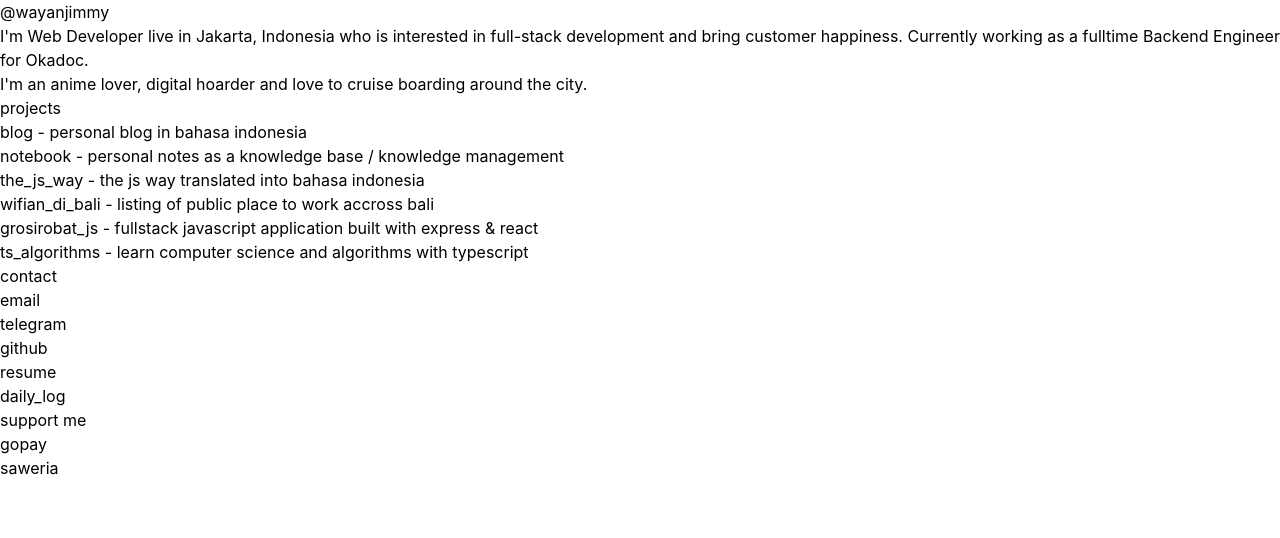
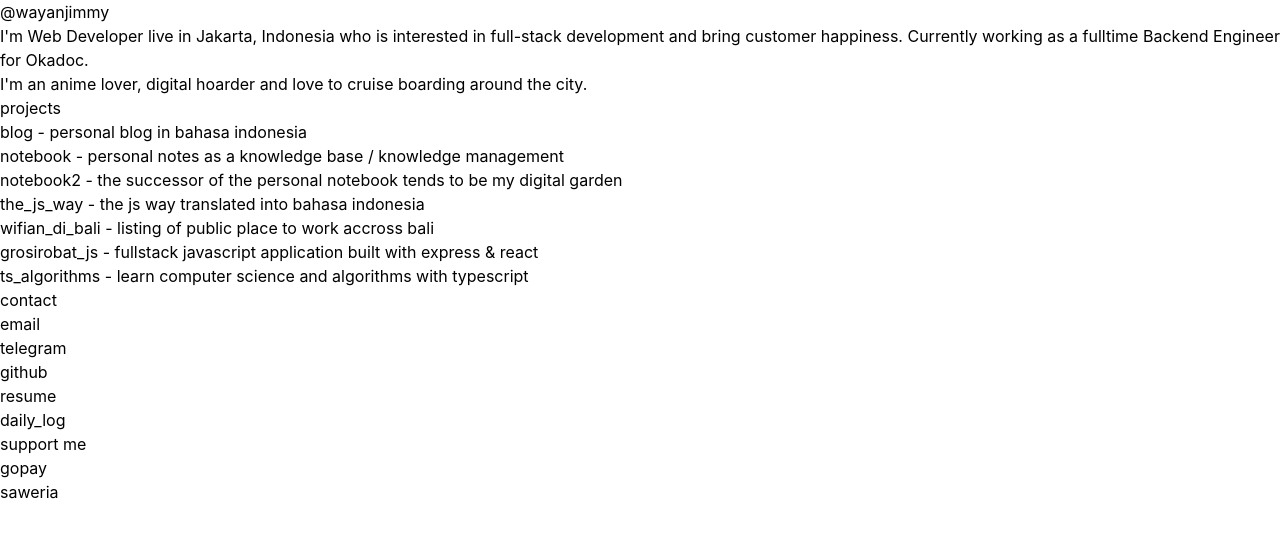
Before and after one commit to wayanjimmy/homepage, an Eleventy site: page src/index.njk in a window 1280 px wide. Built offline with nearby package versions, Linux system fonts and the light colour scheme; Eleventy itself is replaced by a stand-in of ours; files that its build step writes are made by us from their sources.

Commit message:
Update index.njk

```diff
--- a/src/index.njk
+++ b/src/index.njk
@@ -21,6 +21,9 @@ description:  I'm an anime lover, digital hoarder and love to cruise boarding ar
       </li>
       <li>
         <a class="text-black no-underline hover:underline cursor-pointer" target="_blank" href="https://notebook.wayanjimmy.xyz">notebook</a> - personal notes as a knowledge base / knowledge management
+      </li>
+      <li>
+        <a class="text-black no-underline hover:underline cursor-pointer" target="_blank" href="https://notebook2.wayanjimmy.xyz">notebook2</a> - the successor of the personal notebook tends to be my digital garden
       </li>
       <li>
         <a class="text-black no-underline hover:underline cursor-pointer" target="_blank" href="https://github.com/wayanjimmy/thejsway_id">the_js_way</a> - the js way translated into bahasa indonesia
```
